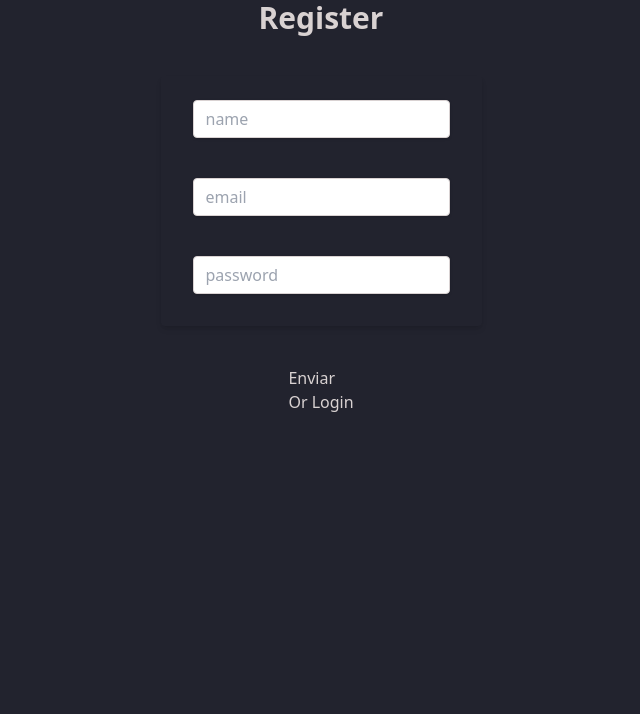
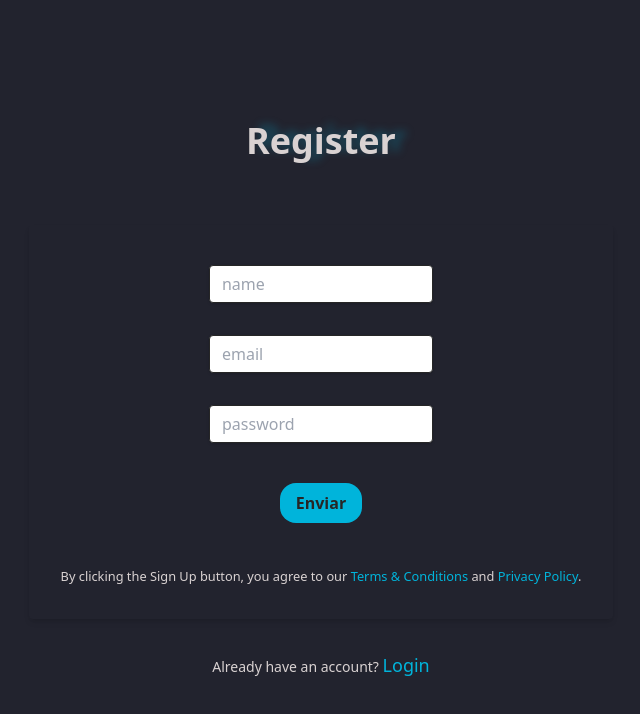
Before and after one commit to Lauris21/socket-auth, a React (Vite) app in the folder app/: page /register in a window 1280 px wide. Shown: the top 714 px of the page, without its empty margins (319-959 px from the left). Built offline with nearby package versions, Linux system fonts and the light colour scheme; no server answers.

Commit message:
Register

```diff
--- a/app/src/Pages/Register.jsx
+++ b/app/src/Pages/Register.jsx
@@ -1,11 +1,9 @@
 import { useEffect, useState } from "react";
-import { Link, Navigate, useNavigate } from "react-router-dom";
+import { Link, Navigate } from "react-router-dom";
 import { registerDB } from "../services/API_Chat/user.service";
 import useRegisterError from "../hooks/useRegisterError";
 
 const Register = () => {
-  const navigate = useNavigate();
-
   const [res, setRes] = useState({});
   const [registerOk, setRegisterOk] = useState(false);
   const [hidden, setHidden] = useState(false);
@@ -31,45 +29,61 @@ const Register = () => {
     return <Navigate to="/verifyCode" />;
   }
   return (
-    <div className="w-screen h-screen flex flex-col gap-10 content-center items-center">
-      <h2 className="text-3xl font-semibold">Register</h2>
+    <div className="w-screen h-screen flex flex-col gap-8 justify-center items-center">
+      <h2 className="text-4xl font-semibold drop-shadow-[11px_-3px_4px_rgba(0,180,219,0.28)] mb-8">
+        Register
+      </h2>
 
-      <form className="bg-gray-100 shadow-md rounded px-8 pt-6 pb-8 flex flex-col gap-10">
+      <form className="shadow-md rounded px-8 pt-6 pb-8 flex flex-col gap-4 items-center">
+        <label htmlFor="name"></label>
         <input
-          className="shadow appearance-none border rounded w-full py-2 px-3 text-gray-700 leading-tight focus:outline-none focus:shadow-outline"
+          className="w-56 shadow appearance-none border rounded py-2 px-3 text-darkGray leading-tight focus:outline-none focus:shadow-outline"
           type="text"
           id="name"
           placeholder="name"
           autoComplete="false"
           onChange={(e) => setData({ ...data, name: e.target.value })}
         />
+        <label htmlFor="email"></label>
         <input
-          className="shadow appearance-none border rounded w-full py-2 px-3 text-gray-700 leading-tight focus:outline-none focus:shadow-outline"
+          className="w-56 shadow appearance-none border rounded py-2 px-3 text-darkGray leading-tight focus:outline-none focus:shadow-outline"
           type="email"
           id="email"
           placeholder="email"
           autoComplete="false"
           onChange={(e) => setData({ ...data, email: e.target.value })}
         />
+        <label htmlFor="password"></label>
         <input
-          className="shadow appearance-none border rounded w-full py-2 px-3 text-gray-700 leading-tight focus:outline-none focus:shadow-outline"
+          className="w-56 shadow appearance-none border rounded py-2 px-3 text-darkGray leading-tight focus:outline-none focus:shadow-outline"
           type="password"
           id="password"
           placeholder="password"
           autoComplete="false"
           onChange={(e) => setData({ ...data, password: e.target.value })}
         />
-      </form>
-      <div className="d-flex flex-column gap-3">
         <button
           type="button"
-          className="btn btn-primary"
+          className="bg-lightBlue hover:bg-darkBlue text-darkGray hover:text-lightGray font-bold py-2 px-4 rounded-2xl m-6"
+          disabled={hidden}
           onClick={(e) => handleSubmit(e)}
         >
           Enviar
         </button>
-        <p>
-          Or <Link to="/login">Login</Link>
+        <p className="bottom-text">
+          <small>
+            By clicking the Sign Up button, you agree to our{" "}
+            <Link className="text-lightBlue">Terms & Conditions</Link> and{" "}
+            <Link className="text-lightBlue">Privacy Policy</Link>.
+          </small>
+        </p>
+      </form>
+      <div className="d-flex flex-column gap-3">
+        <p className="text-sm">
+          Already have an account?{" "}
+          <Link to="/login" className="text-lightBlue text-lg">
+            Login
+          </Link>
         </p>
       </div>
     </div>
--- a/app/src/hooks/useRegisterError.jsx
+++ b/app/src/hooks/useRegisterError.jsx
@@ -1,4 +1,4 @@
-import Swal from "sweetalert2";
+import Swal from "sweetalert2/dist/sweetalert2.all.js";
 
 const useRegisterError = (res, setRegisterOk) => {
   if (res?.status == 200) {
--- a/app/src/services/API_Chat/user.service.js
+++ b/app/src/services/API_Chat/user.service.js
@@ -13,5 +13,7 @@ export const googleSignIn = async (token) => {
 export const registerDB = async (data) => {
   return API_Chat.post("user/register", data)
     .then((res) => res)
-    .catch((error) => console.log(error));
+    .catch((error) => {
+      return error;
+    });
 };
```
